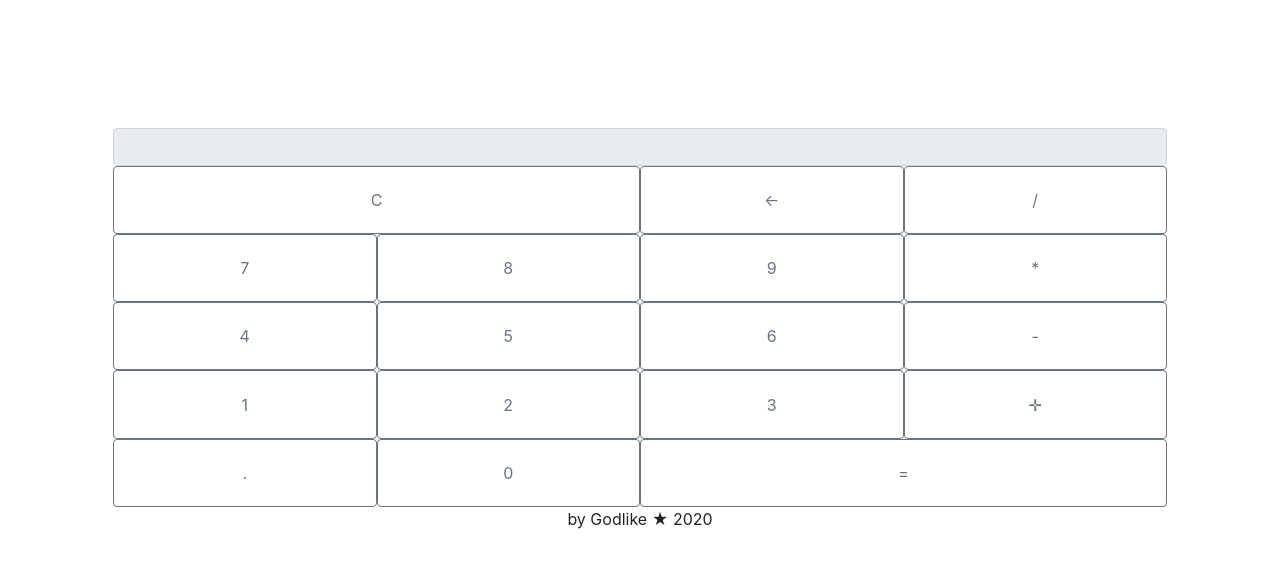
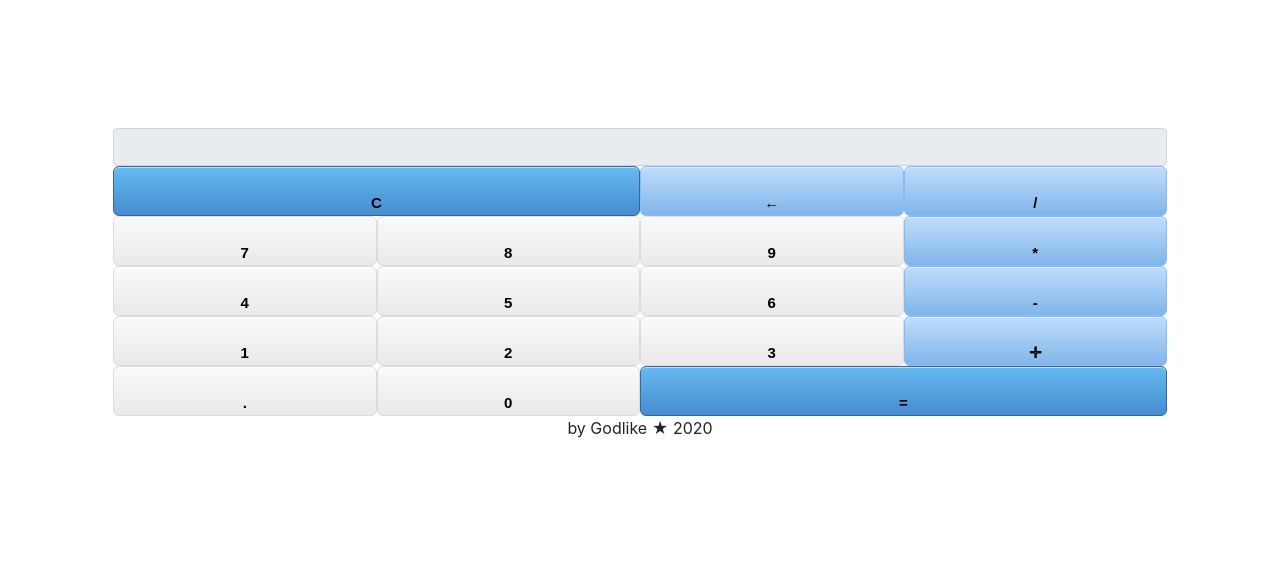
Before and after one commit to DenisKuivalainen/CALCULATRONZ, a React (Create React App) app: page / in a window 1280 px wide. Shown: the top 568 px of the page. Built offline with nearby package versions, Linux system fonts and the light colour scheme.

Commit message:
edit css and back 30.07.2020

```diff
--- a/back.js
+++ b/back.js
@@ -3,7 +3,9 @@ function back(req) {
     let ch = req.query.ch !== null ? (req.query.ch + "") : '';
 
     let sub =ch.substring(ch.length-1)
-    if(sub!=='8') {
+    if(ch.substr(0, 1) === '9') {
+      return rem(req);
+    } else if(sub!=='8') {
       if(sub==='9') {
 
         return JSON.stringify({"val": '', "nch": '8'});
@@ -14,6 +16,8 @@ function back(req) {
 
         return JSON.stringify({"val": back, "nch": nch});
       }
+    } else {
+      return JSON.stringify({"val": eq, "nch": ch});
     }
 
 }
--- a/src/App.css
+++ b/src/App.css
@@ -33,3 +33,150 @@
 .m {
   font-size: 70%;
 }
+
+.fap-m {
+	-moz-box-shadow:inset 0px 1px 0px 0px #ffffff;
+	-webkit-box-shadow:inset 0px 1px 0px 0px #ffffff;
+	box-shadow:inset 0px 1px 0px 0px #ffffff;
+	background:-webkit-gradient( linear, left top, left bottom, color-stop(0.05, #f9f9f9), color-stop(1, #e9e9e9) );
+	background:-moz-linear-gradient( center top, #f9f9f9 5%, #e9e9e9 100% );
+	filter:progid:DXImageTransform.Microsoft.gradient(startColorstr='#f9f9f9', endColorstr='#e9e9e9');
+	background-color:#f9f9f9;
+	-webkit-border-top-left-radius:6px;
+	-moz-border-radius-topleft:6px;
+	border-top-left-radius:6px;
+	-webkit-border-top-right-radius:6px;
+	-moz-border-radius-topright:6px;
+	border-top-right-radius:6px;
+	-webkit-border-bottom-right-radius:6px;
+	-moz-border-radius-bottomright:6px;
+	border-bottom-right-radius:6px;
+	-webkit-border-bottom-left-radius:6px;
+	-moz-border-radius-bottomleft:6px;
+	border-bottom-left-radius:6px;
+text-indent:0;
+	border:1px solid #dcdcdc;
+	display:inline-block;
+	color:#000;
+	font-family:arial;
+	font-size:15px;
+	font-weight:bold;
+	font-style:normal;
+height:50px;
+	line-height:50px;
+width:140px;
+	text-decoration:none;
+	text-align:center;
+  transition: 1s;
+}.fap-m:hover {
+	background:-webkit-gradient( linear, left top, left bottom, color-stop(0.05, #e9e9e9), color-stop(1, #f9f9f9) );
+	background:-moz-linear-gradient( center top, #e9e9e9 5%, #f9f9f9 100% );
+	filter:progid:DXImageTransform.Microsoft.gradient(startColorstr='#e9e9e9', endColorstr='#f9f9f9');
+  background-color:#e9e9e9;
+  transition: 1s;
+}
+.fap-m:active {
+	position:relative;
+  top:1px;
+}
+
+.fap-b {
+	-moz-box-shadow:inset 0px 1px 0px 0px #dcecfb;
+	-webkit-box-shadow:inset 0px 1px 0px 0px #dcecfb;
+	box-shadow:inset 0px 1px 0px 0px #dcecfb;
+	background:-webkit-gradient( linear, left top, left bottom, color-stop(0.05, #bddbfa), color-stop(1, #80b5ea) );
+	background:-moz-linear-gradient( center top, #bddbfa 5%, #80b5ea 100% );
+	filter:progid:DXImageTransform.Microsoft.gradient(startColorstr='#bddbfa', endColorstr='#80b5ea');
+	background-color:#bddbfa;
+	-webkit-border-top-left-radius:6px;
+	-moz-border-radius-topleft:6px;
+	border-top-left-radius:6px;
+	-webkit-border-top-right-radius:6px;
+	-moz-border-radius-topright:6px;
+	border-top-right-radius:6px;
+	-webkit-border-bottom-right-radius:6px;
+	-moz-border-radius-bottomright:6px;
+	border-bottom-right-radius:6px;
+	-webkit-border-bottom-left-radius:6px;
+	-moz-border-radius-bottomleft:6px;
+	border-bottom-left-radius:6px;
+text-indent:0;
+	border:1px solid #84bbf3;
+	display:inline-block;
+	color:#000;
+	font-family:arial;
+	font-size:15px;
+	font-weight:bold;
+	font-style:normal;
+height:50px;
+	line-height:50px;
+width:140px;
+	text-decoration:none;
+	text-align:center;
+  transition: 1s;
+}.fap-b:hover {
+	background:-webkit-gradient( linear, left top, left bottom, color-stop(0.05, #80b5ea), color-stop(1, #bddbfa) );
+	background:-moz-linear-gradient( center top, #80b5ea 5%, #bddbfa 100% );
+	filter:progid:DXImageTransform.Microsoft.gradient(startColorstr='#80b5ea', endColorstr='#bddbfa');
+  background-color:#80b5ea;
+  transition: 1s;
+}.fap-b:active {
+	position:relative;
+	top:1px;
+}
+
+.fap-i {
+	-moz-box-shadow:inset 0px 1px 0px 0px #bee2f9;
+	-webkit-box-shadow:inset 0px 1px 0px 0px #bee2f9;
+	box-shadow:inset 0px 1px 0px 0px #bee2f9;
+	background:-webkit-gradient( linear, left top, left bottom, color-stop(0.05, #63b8ee), color-stop(1, #468ccf) );
+	background:-moz-linear-gradient( center top, #63b8ee 5%, #468ccf 100% );
+	filter:progid:DXImageTransform.Microsoft.gradient(startColorstr='#63b8ee', endColorstr='#468ccf');
+	background-color:#63b8ee;
+	-webkit-border-top-left-radius:6px;
+	-moz-border-radius-topleft:6px;
+	border-top-left-radius:6px;
+	-webkit-border-top-right-radius:6px;
+	-moz-border-radius-topright:6px;
+	border-top-right-radius:6px;
+	-webkit-border-bottom-right-radius:6px;
+	-moz-border-radius-bottomright:6px;
+	border-bottom-right-radius:6px;
+	-webkit-border-bottom-left-radius:6px;
+	-moz-border-radius-bottomleft:6px;
+	border-bottom-left-radius:6px;
+text-indent:0;
+	border:1px solid #3866a3;
+	display:inline-block;
+	color:#000;
+	font-family:arial;
+	font-size:15px;
+	font-weight:bold;
+	font-style:normal;
+height:50px;
+	line-height:50px;
+width:140px;
+	text-decoration:none;
+	text-align:center;
+}.fap-i:hover {
+	background:-webkit-gradient( linear, left top, left bottom, color-stop(0.05, #468ccf), color-stop(1, #63b8ee) );
+	background:-moz-linear-gradient( center top, #468ccf 5%, #63b8ee 100% );
+	filter:progid:DXImageTransform.Microsoft.gradient(startColorstr='#468ccf', endColorstr='#63b8ee');
+	background-color:#468ccf;
+}.fap-i:active {
+	position:relative;
+	top:1px;
+}
+
+.col-sm-3 {
+  padding: 1%;
+}
+.col-3 {
+  padding: 1%;
+}
+.col-sm-6 {
+  padding: 1%;
+}
+.col-6 {
+  padding: 1%;
+}
--- a/src/App.js
+++ b/src/App.js
@@ -84,49 +84,49 @@ class App extends React.Component {
           />
         </div> */}
         <div class="row">
-          <button class="col-sm-6 col-6 btn btn-outline-secondary " type="button"
+          <button class="col-sm-6 col-6 fap-i" type="button"
           onClick={() => this.request1('rem', '', '')}>C</button>
-          <button class="col-sm-3 col-3 btn btn-outline-secondary " type="button"
+          <button class="col-sm-3 col-3 fap-b" type="button"
           onClick={() => this.request1('back', '', '')}>&larr;</button>
-          <button class="col-sm-3 col-3 btn btn-outline-secondary " type="button"
+          <button class="col-sm-3 col-3 fap-b" type="button"
           onClick={(e) => this.request1('btn', e.target.value, e.target.id)} value="dv" id="1">/</button>
         </div>
         <div class="row">
-          <button class="col-sm-3 col-3 btn btn-outline-secondary " type="button"
+          <button class="col-sm-3 col-3 fap-m" type="button"
           onClick={(e) => this.request1('btn', e.target.value, e.target.id)} value="7" id="0">7</button>
-          <button class="col-sm-3 col-3 btn btn-outline-secondary " type="button"
+          <button class="col-sm-3 col-3 fap-m" type="button"
           onClick={(e) => this.request1('btn', e.target.value, e.target.id)} value="8" id="0">8</button>
-          <button class="col-sm-3 col-3 btn btn-outline-secondary " type="button"
+          <button class="col-sm-3 col-3 fap-m" type="button"
           onClick={(e) => this.request1('btn', e.target.value, e.target.id)} value="9" id="0">9</button>
-          <button class="col-sm-3 col-3 btn btn-outline-secondary " type="button"
+          <button class="col-sm-3 col-3 fap-b" type="button"
           onClick={(e) => this.request1('btn', e.target.value, e.target.id)} value="mp" id="1">*</button>
         </div>
         <div class="row">
-          <button class="col-sm-3 col-3 btn btn-outline-secondary " type="button"
+          <button class="col-sm-3 col-3 fap-m" type="button"
            onClick={(e) => this.request1('btn', e.target.value, e.target.id)} value="4" id="0">4</button>
-          <button class="col-sm-3 col-3 btn btn-outline-secondary " type="button"
+          <button class="col-sm-3 col-3 fap-m" type="button"
           onClick={(e) => this.request1('btn', e.target.value, e.target.id)} value="5" id="0">5</button>
-          <button class="col-sm-3 col-3 btn btn-outline-secondary " type="button"
+          <button class="col-sm-3 col-3 fap-m" type="button"
           onClick={(e) => this.request1('btn', e.target.value, e.target.id)} value="6" id="0">6</button>
-          <button class="col-sm-3 col-3 btn btn-outline-secondary " type="button"
+          <button class="col-sm-3 col-3 fap-b" type="button"
           onClick={(e) => this.request1('btn', e.target.value, e.target.id)} value="mn" id="2">-</button>
         </div>
         <div class="row">
-          <button class="col-sm-3 col-3 btn btn-outline-secondary " type="button"
+          <button class="col-sm-3 col-3 fap-m" type="button"
            onClick={(e) => this.request1('btn', e.target.value, e.target.id)} value="1" id="0">1</button>
-          <button class="col-sm-3 col-3 btn btn-outline-secondary " type="button"
+          <button class="col-sm-3 col-3 fap-m" type="button"
           onClick={(e) => this.request1('btn', e.target.value, e.target.id)} value="2" id="0">2</button>
-          <button class="col-sm-3 col-3 btn btn-outline-secondary " type="button"
+          <button class="col-sm-3 col-3 fap-m" type="button"
           onClick={(e) => this.request1('btn', e.target.value, e.target.id)} value="3" id="0">3</button>
-          <button class="col-sm-3 col-3 btn btn-outline-secondary " type="button"
+          <button class="col-sm-3 col-3 fap-b" type="button"
           onClick={(e) => this.request1('btn', e.target.value, e.target.id)} value="pl" id="3">✛</button>
         </div>
         <div class="row">
-          <button class="col-sm-3 col-3 btn btn-outline-secondary " type="button"
+          <button class="col-sm-3 col-3 fap-m" type="button"
            onClick={(e) => this.request1('btn', e.target.value, e.target.id)} value="dt" id="4">.</button>
-          <button class="col-sm-3 col-3 btn btn-outline-secondary " type="button"
+          <button class="col-sm-3 col-3 fap-m" type="button"
           onClick={(e) => this.request1('btn', e.target.value, e.target.id)} value={this.dis3()} id={this.dis3()}>0</button>
-          <button class="col-sm-6 col-6 btn btn-outline-secondary " type="button"
+          <button class="col-sm-6 col-6 fap-i" type="button"
           onClick={() => this.request1('summ', '', '')} id="9">=</button>
         </div>
         {this.github()}
```
Also changed, not shown: 12 other files (tests, documents, lock files or other folders).
